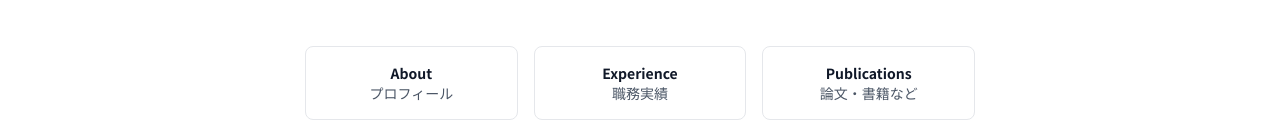
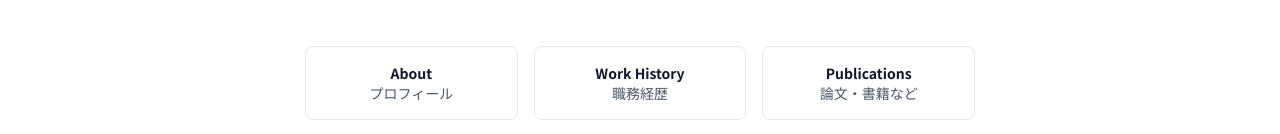
Before and after one commit to nigimitama/nigimitama.github.io, a Next.js app: page / in a window 1280 px wide. Shown: the part 570-704 px from the top of the page. Built offline with nearby package versions, Linux system fonts and the light colour scheme.

Commit message:
feat: 職務経歴をwork-historyへrename

```diff
--- a/app/about/page.tsx
+++ b/app/about/page.tsx
@@ -91,8 +91,8 @@ const History = () => {
       ),
       color: "blue",
       link: {
-        href: "/experience",
-        text: "職務実績",
+        href: "/work-history",
+        text: "職務経歴",
       },
     },
     {
--- a/app/components/Header.tsx
+++ b/app/components/Header.tsx
@@ -43,7 +43,7 @@ export default function Header() {
                 </Link>
               </li>
               <li>
-                <Link href="/experience" className="block py-2 md:py-0 hover:text-gray-300 transition-colors">
+                <Link href="/work-history" className="block py-2 md:py-0 hover:text-gray-300 transition-colors">
                   Experience
                 </Link>
               </li>
--- a/app/page.tsx
+++ b/app/page.tsx
@@ -55,11 +55,11 @@ export default function Home() {
               <div className="text-gray-600">プロフィール</div>
             </Link>
             <Link
-              href="/experience"
+              href="/work-history"
               className="p-4 rounded-lg border border-gray-200 hover:border-gray-300 hover:shadow-sm transition-all"
             >
-              <div className="font-semibold text-gray-900">Experience</div>
-              <div className="text-gray-600">職務実績</div>
+              <div className="font-semibold text-gray-900">Work History</div>
+              <div className="text-gray-600">職務経歴</div>
             </Link>
             <Link
               href="/publications"
--- a/app/experience/page.tsx
+++ b/app/work-history/page.tsx
@@ -2,17 +2,17 @@ import Link from "@/components/Link"
 import Title from "../components/Title"
 
 export const metadata = {
-  title: "Experience - Masayoshi Mita",
+  title: "Work History - Masayoshi Mita",
 }
 
-export default function ExperiencePage() {
+export default function WorkHistoryPage() {
   return (
     <>
-      <Title title="Experience" subtitle="職務実績" />
+      <Title title="Work History" subtitle="職務経歴" />
       <main className="container mx-auto">
         <article className="my-8 px-4">
           <section className="my-8">
-            <h1 className="text-2xl font-bold mb-6">職務実績</h1>
+            <h1 className="text-2xl font-bold mb-6">職務経歴</h1>
           </section>
 
           <section className="my-8">
```
